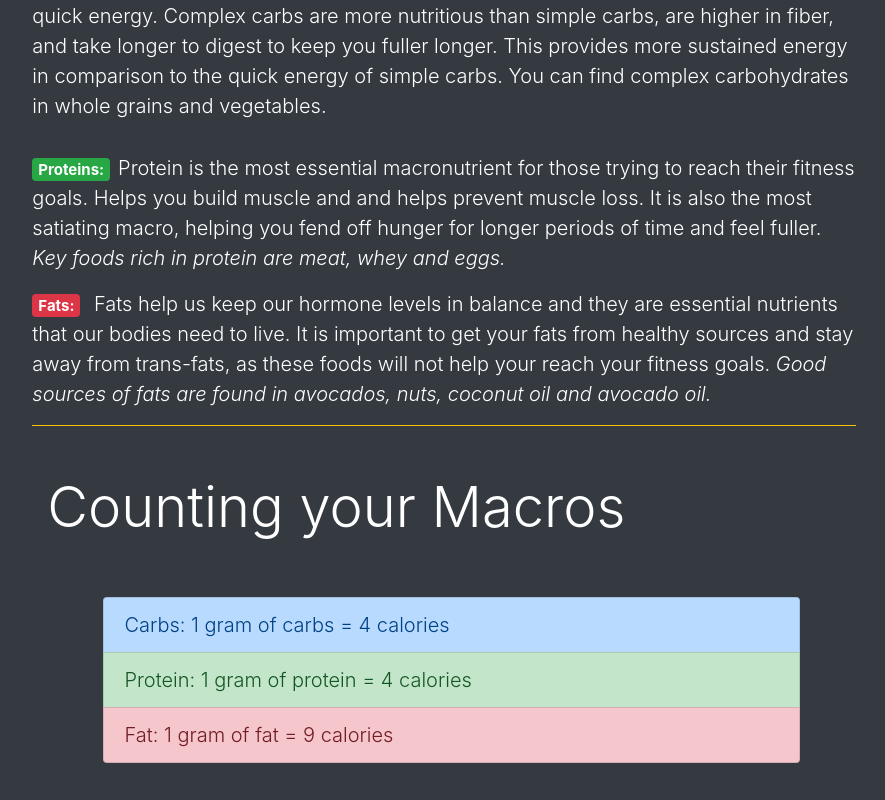
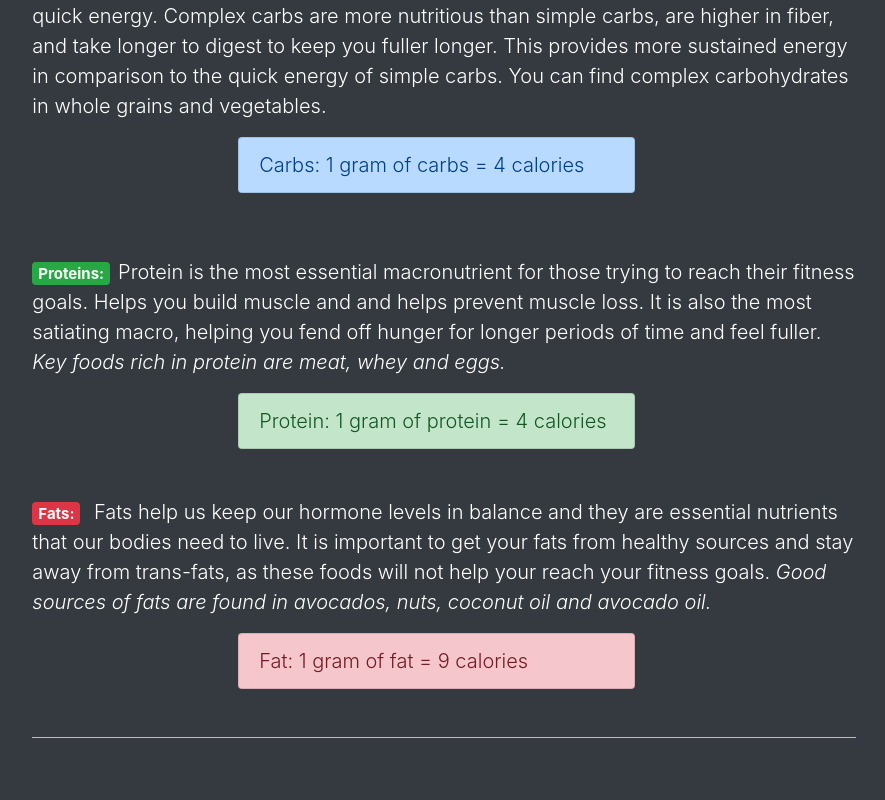
Before and after one commit to rsoto003/macro-counter-react, a React (Create React App) app: page /info in a window 1280 px wide. Shown: the part 1100-1900 px from the top of the page, without its empty margins (181-1066 px from the left). After the commit the page ends 1838 px from the top, so only its background shows below. Built offline with nearby package versions, Linux system fonts and the light colour scheme.

Commit message:
moved content from CountMacros component into ThreeMacros component to streamline info for user

```diff
--- a/src/components/CountMacros.js
+++ b/src/components/CountMacros.js
@@ -9,12 +9,6 @@ class CountMacros extends Component {
         return (
                 <div className="row lead my-5">
                     <h1 className="display-4 col-xl-10">Counting your Macros</h1>
-
-                    <ul class="list-group col-xl-10 my-5 mx-auto">
-                        <li class="list-group-item list-group-item-primary">Carbs: 1 gram of carbs = 4 calories</li>
-                        <li class="list-group-item list-group-item-success">Protein: 1 gram of protein = 4 calories</li>
-                        <li class="list-group-item list-group-item-danger">Fat: 1 gram of fat = 9 calories</li>
-                    </ul>
                     <p className="lead">
                     For example, a food item that had 15g carbs, 1g fat, and 20g protein would have approximately 149 calories:
                         <ul class="mx-auto text-left list-styling" >
--- a/src/components/Info.js
+++ b/src/components/Info.js
@@ -2,7 +2,6 @@ import React, { Component } from 'react';
 import MacroIntro from './MacroIntro';
 import MacroImportant from './MacroImportant';
 import ThreeMacros from './ThreeMacros';
-import CountMacros from './CountMacros';
 
 
 class Info extends Component {
@@ -12,7 +11,6 @@ class Info extends Component {
                 <MacroIntro />
                 <MacroImportant />
                 <ThreeMacros />
-                <CountMacros />
             </div>
         )
     }
--- a/src/components/ThreeMacros.js
+++ b/src/components/ThreeMacros.js
@@ -1,4 +1,5 @@
 import React, { Component } from 'react';
+
 
 class ThreeMacros extends Component {
     render(){
@@ -15,6 +16,9 @@ class ThreeMacros extends Component {
                         and take longer to digest to keep you fuller longer. This provides more sustained energy in comparison to the quick energy of simple carbs. You can find
                         complex carbohydrates in whole grains and vegetables.
                     </p>
+                    <ul class="list-group col-xl-6 mb-5 mx-auto">
+                        <li class="list-group-item list-group-item-primary">Carbs: 1 gram of carbs = 4 calories</li>
+                    </ul>
                 </div>
 
                 <div className="lead row">
@@ -23,6 +27,9 @@ class ThreeMacros extends Component {
                         Protein is the most essential macronutrient for those trying to reach their fitness goals. Helps you build muscle and and helps prevent muscle loss.
                         It is also the most satiating macro, helping you fend off hunger for longer periods of time and feel fuller. <span class="font-italic">Key foods rich in protein are meat, whey and eggs.</span>
                       </p>
+                      <ul class="list-group col-xl-6 mb-5 mx-auto">
+                        <li class="list-group-item list-group-item-success">Protein: 1 gram of protein = 4 calories</li>
+                    </ul>
                 </div>
 
                 <div className="lead row">
@@ -32,6 +39,9 @@ class ThreeMacros extends Component {
                         as these foods will not help your reach your fitness goals. <span className="font-italic">Good sources of fats are found in avocados,
                          nuts, coconut oil and avocado oil. </span>
                     </p>
+                    <ul class="list-group col-xl-6 mb-5 mx-auto">
+                        <li class="list-group-item list-group-item-danger">Fat: 1 gram of fat = 9 calories</li>
+                    </ul>
                 </div>
 
             </div>
```
Also changed, not shown: package.json (+15 -1 lines).
